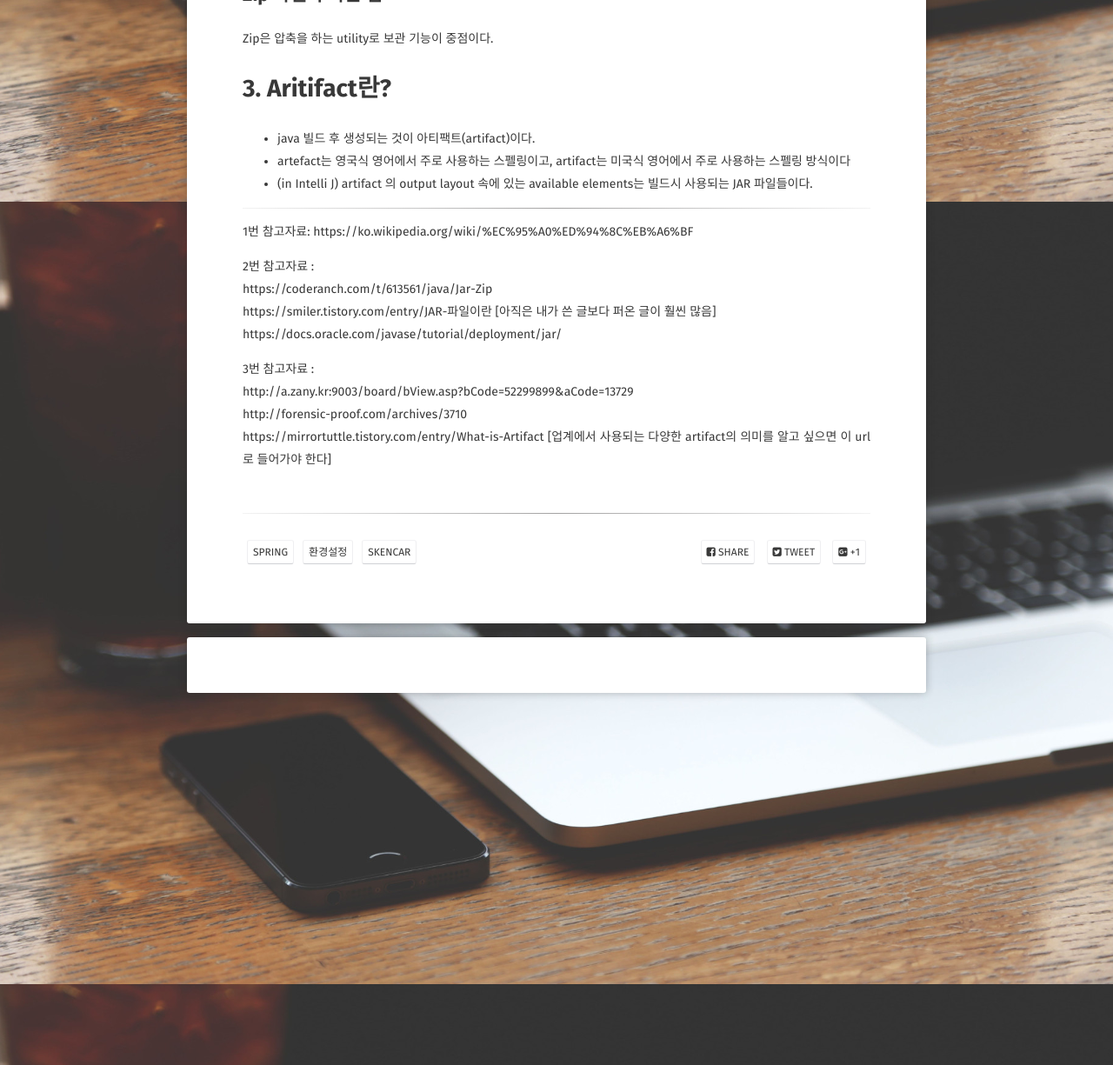
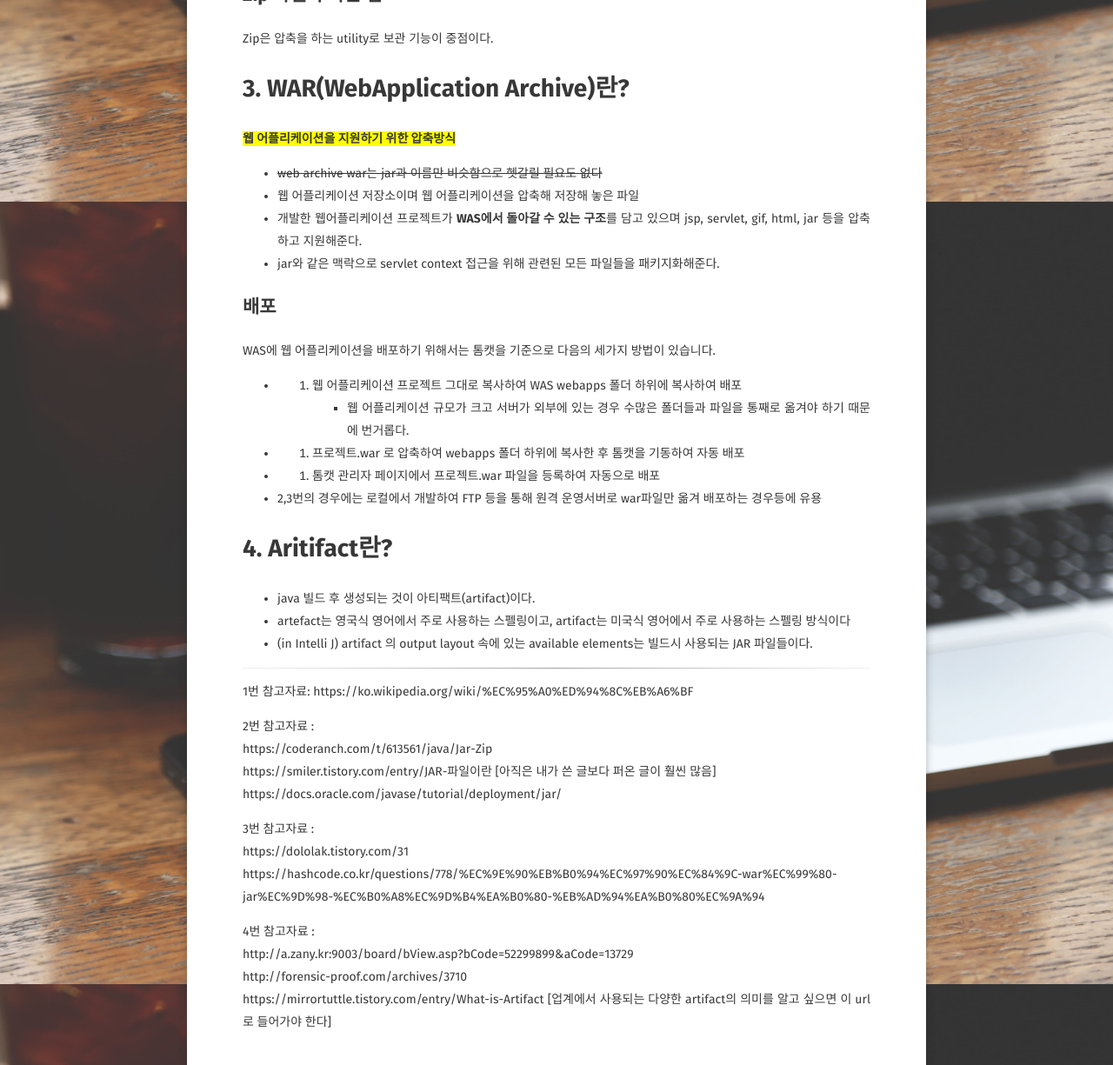
Before and after one commit to JoosJuliet/joosjuliet.github.io, a Jekyll site: the page built from _posts/2019-03-20-applet_jar_artifact.md, in a window 1280 px wide and 1400 px high, scrolled down 1393 px, cut to the strip 175-1400 px from the top of the window. Shown: the whole strip at 87% size. Built offline with Jekyll 4.4.1, drawn with Linux system fonts in a browser that asks for light colours; some web fonts are replaced; some of the changed text lies outside the part shown.

Commit message:
war 내용 추가

```diff
--- a/_posts/2019-03-20-applet_jar_artifact.md
+++ b/_posts/2019-03-20-applet_jar_artifact.md
@@ -1,7 +1,7 @@
 ---
 layout: post
 section-type: post
-title: "[legacy 환경설정으로 얻은 지식들] Applet이란? Jar파일이란?, Artifact란? "
+title: "[legacy 환경설정으로 얻은 지식들] Applet이란?, JAR파일이란?, WAR파일이란?, Artifact란? "
 category: Spring
 tags: [ 'Spring', '환경설정', 'SKencar' ]
 comments: true
@@ -52,7 +52,27 @@ Zip은 압축을 하는 utility로 보관 기능이 중점이다.
 
 
 
-# 3. Aritifact란?
+# 3. WAR(WebApplication Archive)란?
+<span style="background-color:yellow"><b>웹 어플리케이션을 지원하기 위한 압축방식</b></span>
+- ~~web archive war는 jar과 이름만 비슷함으로 헷갈릴 필요도 없다~~
+- 웹 어플리케이션 저장소이며 웹 어플리케이션을 압축해 저장해 놓은 파일
+- 개발한 웹어플리케이션 프로젝트가 <b>WAS에서 돌아갈 수 있는 구조</b>를 담고 있으며 jsp, servlet, gif, html, jar 등을 압축하고 지원해준다.
+- jar와 같은 맥락으로 servlet context 접근을 위해 관련된 모든 파일들을 패키지화해준다.
+
+
+## 배포
+WAS에 웹 어플리케이션을 배포하기 위해서는 톰캣을 기준으로 다음의 세가지 방법이 있습니다.
+- 1. 웹 어플리케이션 프로젝트 그대로 복사하여 WAS webapps 폴더 하위에 복사하여 배포
+  - 웹 어플리케이션 규모가 크고 서버가 외부에 있는 경우 수많은 폴더들과 파일을 통째로 옮겨야 하기 때문에 번거롭다.
+- 2. 프로젝트.war 로 압축하여 webapps 폴더 하위에 복사한 후 톰캣을 기동하여 자동 배포
+- 3. 톰캣 관리자 페이지에서 프로젝트.war 파일을 등록하여 자동으로 배포
+
+- 2,3번의 경우에는 로컬에서 개발하여 FTP 등을 통해 원격 운영서버로 war파일만 옮겨 배포하는 경우등에 유용
+
+
+
+
+# 4. Aritifact란?
 - java 빌드 후 생성되는 것이 아티팩트(artifact)이다.
 - artefact는 영국식 영어에서 주로 사용하는 스펠링이고, artifact는 미국식 영어에서 주로 사용하는 스펠링 방식이다
 - (in Intelli J) artifact 의 output layout 속에 있는 available elements는 빌드시 사용되는 JAR 파일들이다.
@@ -70,6 +90,10 @@ https://smiler.tistory.com/entry/JAR-파일이란 [아직은 내가 쓴 글보
 https://docs.oracle.com/javase/tutorial/deployment/jar/
 
 3번 참고자료 :
+https://dololak.tistory.com/31
+https://hashcode.co.kr/questions/778/%EC%9E%90%EB%B0%94%EC%97%90%EC%84%9C-war%EC%99%80-jar%EC%9D%98-%EC%B0%A8%EC%9D%B4%EA%B0%80-%EB%AD%94%EA%B0%80%EC%9A%94
+
+4번 참고자료 :
 http://a.zany.kr:9003/board/bView.asp?bCode=52299899&aCode=13729
 http://forensic-proof.com/archives/3710
 https://mirrortuttle.tistory.com/entry/What-is-Artifact [업계에서 사용되는 다양한 artifact의 의미를 알고 싶으면 이 url로 들어가야 한다]
```
